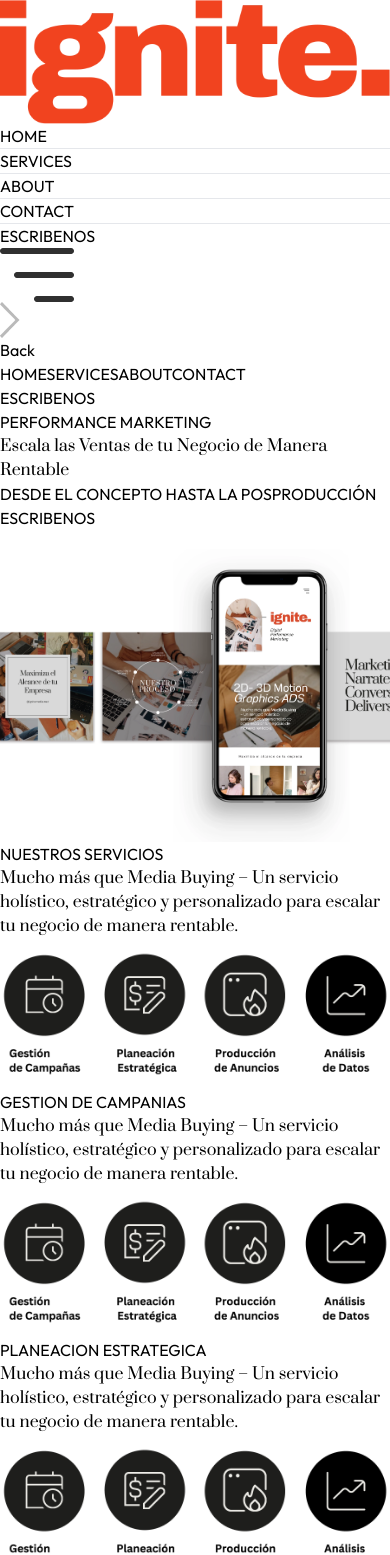
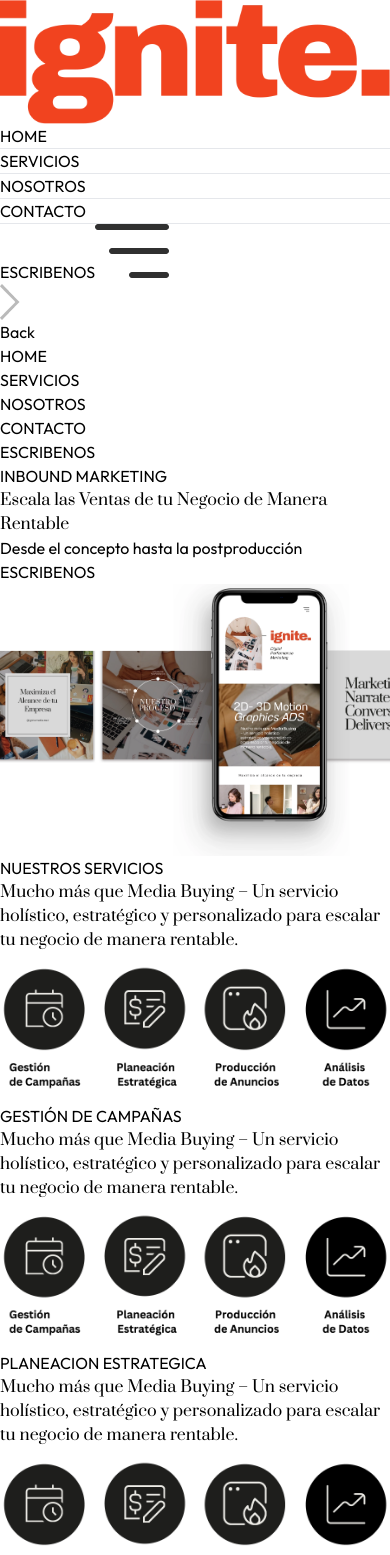
Before and after one commit to sergioortega18/ignite, a React (Vite) app: page / in a window 390 px wide. Shown: the top 1555 px of the page. Built offline with nearby package versions, Linux system fonts and the light colour scheme.

Commit message:
Reformateo de codigo

```diff
--- a/src/App.jsx
+++ b/src/App.jsx
@@ -21,13 +21,13 @@
           <section id="home" className='p-2'>
             <Home />
           </section>
-          <section id="services" className='p-2'>
+          <section id="servicios" className='p-2'>
             <Services />
           </section>
-          <section id="about" className='p-2'>
+          <section id="nosotros" className='p-2'>
             <About />
           </section>
-          <section id="contact" className='p-2'>
+          <section id="contacto" className='p-2'>
             <Contact />
           </section>
           <section className='p-2'>
--- a/src/components/Campains.jsx
+++ b/src/components/Campains.jsx
@@ -2,25 +2,38 @@
 import { assets } from "../assets/assets";
 
 const Campains = () => {
-    return (
-        <div className='flex flex-col items-center sm:flex-row border border-gray-300 p-4 pt-24 md:py-32 lg:pt-40 md:gap-24'>
+  return (
+    <div className='flex flex-col items-center sm:flex-row border border-gray-300 p-4 '>
+      <Content />
+      <Image />
+    </div>
+  );
+};
 
+const Content = () => (
+  <div className='w-full sm:w-1/2 flex items-center justify-center pb-0 sm:py-0'>
+    <div className='text-[#414141] flex flex-col lg:p-6'>
+      <Header />
+      <Title />
+    </div>
+  </div>
+);
 
-            <div className='w-full sm:w-1/2 flex items-center justify-center pb-0 sm:py-0'>
+const Header = () => (
+  <div className='flex items-center gap-2 lg:p-4'>
+    <p className='w-8 md:w-11 h-[2px] bg-[#414141]'></p>
+    <p className='font-medium text-sm md:text-2xl leading-tight'>GESTIÓN DE CAMPAÑAS</p>
+  </div>
+);
 
-                <div className='text-[#414141] flex flex-col lg:p-6'>
+const Title = () => (
+  <h1 className='prata-regular text-3xl sm:py-3 lg:text-3xl lg:leading-normal leading-snug p-4'>
+    Mucho más que Media Buying – Un servicio holístico, estratégico y personalizado para escalar tu negocio de manera rentable.
+  </h1>
+);
 
-                    <div className='flex items-center gap-2 text-base'>
-                        <p className='font-medium text-sm md:text-2xl leading-tight'> GESTION DE CAMPANIAS</p>
-                        <p className='w-8 md:w-11 h-[2px] bg-[#414141]'></p>
-                    </div>
+const Image = () => (
+  <img className='w-full px-2 sm:w-1/3 sm:p-2' src={assets.datos} alt="Datos" />
+);
 
-                    <h1 className='prata-regular text-xl sm:py-3 lg:text-2xl leading-tight py-4'>Mucho más que Media Buying – Un servicio holístico, estratégico y personalizado para escalar tu negocio de manera rentable.</h1>
-                </div>
-            </div>
-
-            <img className=' w-full px-2 sm:w-1/3 sm:p-2' src={assets.datos} alt="" />
-        </div>
-    );
-};
 export default Campains;
--- a/src/components/Navbar.jsx
+++ b/src/components/Navbar.jsx
@@ -1,71 +1,86 @@
 import React, { useState } from "react";
-import { assets } from '../assets/assets'
+import { assets } from '../assets/assets';
 
 const Navbar = () => {
-
     const [visible, setVisible] = useState(false);
 
     return (
-        <div className="fixed top-0 left-0 w-full bg-white shadow-md z-10 flex items-center justify-between p-4 font-medium">
+        <nav className="fixed top-0 left-0 w-full bg-white shadow z-10">
+            <div className="container mx-auto flex justify-between items-center p-4 font-medium">
+                <Logo />
+                <NavLinks />
+                <div className="flex items-center">
+                    <ContactButton />
+                    <MenuButton onClick={() => setVisible(true)} />
+                </div>
+            </div>
+            <SidebarMenu visible={visible} onClose={() => setVisible(false)} />
+        </nav>
+    );
+};
 
-            {/*primera Seccion */}
-            <div className="pl-4 md:pl-28">
-                <a to='/'><img src={assets.logo} className="w-20 md:w-36" alt="" /></a>
-            </div>
 
-            {/* Segunda Seccion */}
-            <ul className="hidden sm:flex gap-5 text-sm text-gray-700">
 
-                <a href='#home' className='flex flex-col items-center gap-1'>
-                    <p>HOME</p>
-                    <hr className="W-2/4 border-none h-[1.5px] bg-gray-700 hidden"></hr>
+const Logo = () => (
+    <a href="#home">
+        <img src={assets.logo} className="w-20 md:w-32 ml-3" alt="Logo" />
     </a>
-                <a href='#services' className='flex flex-col items-center gap-1'>
-                    <p>SERVICES</p>
-                    <hr className="W-2/4 border-none h-[1.5px] bg-gray-700 hidden"></hr>
+);
+
+const NavLinks = () => (
+    <ul className="hidden md:flex gap-5 text-sm text-gray-700">
+        {['home', 'servicios', 'nosotros', 'contacto'].map((link) => (
+            <NavItem key={link} link={link} />
+        ))}
+    </ul>
+);
+
+const NavItem = ({ link }) => (
+    <li>
+        <a href={`#${encodeURIComponent(link)}`} className="flex flex-col items-center gap-1">
+            <p>{link.toUpperCase()}</p>
+            <hr className="w-2/4 border-none h-[1.5px] bg-gray-700 hidden" />
         </a>
-                <a href='#about' className='flex flex-col items-center gap-1'>
-                    <p>ABOUT</p>
-                    <hr className="W-2/4 border-none h-[1.5px] bg-gray-700 hidden"></hr>
-                </a>
-                <a href='#contact' className='flex flex-col items-center gap-1'>
-                    <p>CONTACT</p>
-                    <hr className="W-2/4 border-none h-[1.5px] bg-gray-700 hidden"></hr>
-                </a>
+    </li>
+);
 
-            </ul>
+const ContactButton = () => (
+    <button type="submit" className="bg-black text-white text-xs px-6 py-3 rounded hidden md:block">
+        ESCRIBENOS
+    </button>
+);
 
-            <div className='hidden sm:flex items-center gap-2 lg:py-6 md:pr-28'>
-                <button type='submit' className='bg-black text-white text-xs px-6 py-3 rounded'>ESCRIBENOS</button>
-            </div>
+const MenuButton = ({ onClick }) => (
+    <button onClick={onClick} className="sm:hidden">
+        <img src={assets.menu_icon} className="w-4 cursor-pointer mr-3" alt="Menu" />
+    </button>
+);
 
-            <div className="p-4">
-                <img onClick={() => setVisible(true)} src={assets.menu_icon} className='w-4 cursor-pointer sm:hidden' alt="" />
-            </div>
-            {/* Sidebar menu for small screens */}
+const SidebarMenu = ({ visible, onClose }) => (
     <div className={`absolute top-0 right-0 bottom-0 overflow-hidden bg-white transition-all overflow-y-auto h-screen ${visible ? 'w-full' : 'w-0'}`}>
-
-                <div className='flex flex-col text-gray-600'>
-
-                    <div onClick={() => setVisible(false)} className='flex items-center gap-4 p-3 cursor-pointer'>
-                        <img className='h-4 rotate-180' src={assets.dropdown_icon} alt="" />
+        <div className="flex flex-col text-gray-600">
+            <div onClick={onClose} className="flex items-center gap-4 p-3 cursor-pointer">
+                <img className="h-4 rotate-180" src={assets.dropdown_icon} alt="Back" />
                 <p>Back</p>
             </div>
-
-                    <a onClick={() => setVisible(false)} className='py-2 pl-6 border' href='#home'>HOME</a>
-                    <a onClick={() => setVisible(false)} className='py-2 pl-6 border' href='#services'>SERVICES</a>
-                    <a onClick={() => setVisible(false)} className='py-2 pl-6 border' href='#about'>ABOUT</a>
-                    <a onClick={() => setVisible(false)} className='py-2 pl-6 border' href='#contact'>CONTACT</a>
-
-                    <div className='flex items-center gap-2 px-4 lg:p-6 p-4 '>
-                        <button type='submit' className='bg-black text-white text-xs px-2 py-3 rounded'>ESCRIBENOS</button>
-                    </div>
-
+            <ul className="flex flex-col">
+                {['home', 'servicios', 'nosotros', 'contacto'].map((link) => (
+                    <SidebarItem key={link} link={link} onClick={onClose} />
+                ))}
+            </ul>
+            <div className="py-2 pl-6">
+                <button type="submit" className="bg-black text-white text-xs px-6 py-3 rounded">
+                    ESCRIBENOS
+                </button>
             </div>
         </div>
+    </div>
+);
 
-        </div>
-    )
+const SidebarItem = ({ link, onClick }) => (
+    <li onClick={onClick} className="py-2 pl-6 border">
+        <a href={`#${encodeURIComponent(link)}`}>{link.toUpperCase()}</a>
+    </li>
+);
 
-}
-export default Navbar
+export default Navbar;
--- a/src/components/Planner.jsx
+++ b/src/components/Planner.jsx
@@ -2,25 +2,38 @@
 import { assets } from "../assets/assets";
 
 const Planner = () => {
-    return (
-        <div className='flex flex-col items-center sm:flex-row border border-gray-300 p-4 p4 md:py-32 lg:pt-40  md:gap-24'>
+  return (
+    <div className='flex flex-col items-center sm:flex-row border border-gray-300 p-4 md:py-32 lg:pt-40 md:gap-24'>
+      <Content />
+      <Image />
+    </div>
+  );
+};
 
-            <div className='w-full sm:w-1/2 flex items-center justify-center pb-0 sm:py-0'>
+const Content = () => (
+  <div className='w-full sm:w-1/2 flex items-center justify-center pb-0 sm:py-0'>
+    <div className='text-[#414141] flex flex-col lg:p-6'>
+      <Header />
+      <Title />
+    </div>
+  </div>
+);
 
-                <div className='text-[#414141] flex flex-col lg:p-6 '>
+const Header = () => (
+    <div className='flex items-center gap-2 lg:p-4'>
+    <p className='w-8 md:w-11 h-[2px] bg-[#414141]'></p>
+    <p className='font-medium text-sm md:text-2xl leading-tight'>PLANEACION ESTRATEGICA</p>
+  </div>
+);
 
-                    <div className='flex items-center gap-2 text-base'>
-                        <p className='font-medium text-sm md:text-2xl leading-tight'>PLANEACION ESTRATEGICA</p>
-                        <p className='w-8 md:w-11 h-[2px] bg-[#414141]'></p>
-                    </div>
+const Title = () => (
+  <h1 className='prata-regular text-3xl sm:py-3 lg:text-3xl lg:leading-normal leading-snug p-4'>
+    Mucho más que Media Buying – Un servicio holístico, estratégico y personalizado para escalar tu negocio de manera rentable.
+  </h1>
+);
 
-                    <h1 className='prata-regular text-xl sm:py-3 lg:text-2xl leading-tight py-4'>Mucho más que Media Buying – Un servicio holístico, estratégico y personalizado para escalar tu negocio de manera rentable.</h1>
-                </div>
-            </div>
+const Image = () => (
+  <img className='w-full px-2 sm:w-1/3 sm:p-2' src={assets.datos} alt="Datos" />
+);
 
-            <img className='w-full px-2 sm:w-1/3 sm:p-2' src={assets.datos} alt="" />
-
-        </div>
-    );
-};
 export default Planner;
--- a/src/pages/Contact.jsx
+++ b/src/pages/Contact.jsx
@@ -5,26 +5,49 @@
 const Contact = () => {
     return (
         <div className='border border-gray-200 p-4 pt-24 md:p-32 lg:pt-40 gap-4'>
-
-            <div className='text-center text-2xl pt-10'>
-                <Title text1={'CONTACT'} text2={'US'} />
-            </div>
-
-            <div className='my-10 flex flex-col justify-center md:flex-row gap-10 mb-8'>
-                <img className='w-full md:max-w-[480px]' src={assets.contact_img} alt="" />
-                <div className='flex flex-col justify-center items-start gap-6 p-2'>
-                    <p className='font-semibold text-xl text-gray-600'>Our Store</p>
-                    <p className=' text-gray-500'>54709 Willms Station <br /> Suite 350, Washington, USA</p>
-                    <p className=' text-gray-500'>Tel: (415) 555-0132 <br /> Email: admin@forever.com</p>
-                    <p className='font-semibold text-xl text-gray-600'>Careers at Forever</p>
-                    <p className=' text-gray-500'>Learn more about our teams and job openings.</p>
-                    <button className='border border-black px-8 py-4 text-sm hover:bg-black hover:text-white transition-all duration-500'>Explore Jobs</button>
-                </div>
-            </div>
+            <Header />
+            <Content />
+        </div>
+    );
+};
 
 
-        </div>
-    )
-}
 
+const Header = () => (
+    <div className='text-center text-2xl pt-10'>
+        <Title text1='CONTACT' text2='US' />
+    </div>
+);
+
+const Content = () => (
+    <div className='my-10 flex flex-col justify-center md:flex-row gap-10 mb-8'>
+        <img className='w-full md:max-w-[480px]' src={assets.contact_img} alt="Contact" />
+        <ContactDetails />
+    </div>
+);
+
+
+
+const ContactDetails = () => (
+    <div className='flex flex-col justify-center items-start gap-6 p-2'>
+        <ContactInfo title='Our Store' address='54709 Willms Station Suite 350, Washington, USA' phone='(415) 555-0132' email='admin@forever.com' />
+        <CareersInfo />
+    </div>
+);
+
+const ContactInfo = ({ title, address, phone, email }) => (
+    <>
+        <p className='font-semibold text-xl text-gray-600'>{title}</p>
+        <p className='text-gray-500'>{address}</p>
+        <p className='text-gray-500'>Tel: {phone} <br /> Email: {email}</p>
+    </>
+);
+
+const CareersInfo = () => (
+    <>
+        <p className='font-semibold text-xl text-gray-600'>Careers at Forever</p>
+        <p className='text-gray-500'>Learn more about our teams and job openings.</p>
+        <button className='border border-black px-8 py-4 text-sm hover:bg-black hover:text-white transition-all duration-500'>Explore Jobs</button>
+    </>
+);
 export default Contact
--- a/src/pages/Home.jsx
+++ b/src/pages/Home.jsx
@@ -3,38 +3,59 @@
 
 const Home = () => {
   return (
+    <div className='pt-16 md:pt-32 lg:pt-32'>
+      <div
+        className='flex flex-col items-center sm:flex-row p-4 bg-cover bg-center'
 
-    <div className='flex flex-col items-center sm:flex-row border border-gray-200 p-4 pt-24 md:pt-32 lg:pt-40'>
-
-
-      <div className='w-full sm:w-1/2 flex items-center justify-center py-2 sm:py-0'>
-
-        <div className='text-[#414141] flex flex-col lg:p-6 '>
-
-          <div className='flex items-center gap-2 text-base'>
-            <p className='w-8 md:w-11 h-[2px] bg-[#414141]'></p>
-            <p className=' font-medium text-sm md:text-base'>PERFORMANCE MARKETING</p>
-          </div>
-
-          <h1 className='prata-regular text-3xl sm:py-3 lg:text-5xl leading-tight py-4'> Escala las Ventas de tu Negocio de Manera Rentable</h1>
-
-          <div className='flex items-center gap-2 pb-2'>
-            <p className=' font-medium text-sm md:text-base lead'>DESDE EL CONCEPTO HASTA LA POSPRODUCCIÓN </p>
-            <p className='w-8 md:w-11 h-[2px] bg-[#414141]'></p>
-          </div>
-
-          <div className='flex items-center gap-2 lg:py-6 py-4 pb-0'>
-            <button type='submit' className='bg-black text-white text-xs px-6 py-3 rounded'>ESCRIBENOS</button>
-          </div>
-
-        </div>
+      >
+        <HeroContent />
+        <HeroImage />
       </div>
-
-      {/* Hero Right Side */}
-      <img className='w-full sm:w-1/2 h-1/4' src={assets.hero_img} alt="" />
-
     </div>
   )
 }
 
+
+
+
+const HeroContent = () => (
+  <div className='w-full sm:w-1/2 flex items-center justify-center py-2 sm:py-0'>
+    <div className='text-[#414141] flex flex-col lg:pl-10'>
+      <Header />
+      <Title />
+      <SubHeader />
+      <ActionButton />
+    </div>
+  </div>
+)
+
+const Header = () => (
+  <div className='flex items-center gap-2 text-base'>
+    <p className='w-8 md:w-11 h-[2px] bg-[#414141]'></p>
+    <p className='font-semibold text-xs md:text-base'>INBOUND MARKETING</p>
+  </div>
+)
+
+const Title = () => (
+  <h1 className='prata-regular text-3xl sm:py-3 lg:text-5xl lg:leading-snug leading-snug py-4'>
+     Escala las Ventas de tu Negocio de Manera Rentable
+  </h1>
+)
+
+const SubHeader = () => (
+  <div className='flex items-center gap-2 pb-2'>
+    <p className='font-light text-sm md:text-base lead'>Desde el concepto hasta la postproducción</p>
+  </div>
+)
+
+const ActionButton = () => (
+  <div className='flex items-center gap-2 lg:py-6 py-4 pb-0'>
+    <button type='submit' className='bg-[#f14823] text-white text-xs px-6 py-3 rounded'>ESCRIBENOS</button>
+  </div>
+)
+
+const HeroImage = () => (
+  <img className='w-full sm:w-1/2 h-1/4' src={assets.hero_img} alt="Hero" />
+)
+
 export default Home
--- a/src/pages/Services.jsx
+++ b/src/pages/Services.jsx
@@ -6,44 +6,46 @@
 
 const Services = () => {
   return (
-    <div id="#services" className='flex flex-col items-center sm:flex-col'>
-
+    <div className='flex flex-col items-center sm:flex-col'>
       <main>
-        <section className='py-4'>
-
-          <div className='flex flex-col items-center sm:flex-row border border-gray-300 p-4 pt-24 md:py-32 lg:pt-40 md:gap-24'>
-
-                      <div className='w-full sm:w-1/2 flex items-center justify-center pb-0 sm:py-0'>
-
-                          <div className='text-[#414141] flex flex-col lg:p-6 md:px-4'>
-
-                              <div className='flex items-center gap-2'>
-                                  <p className='w-8 md:w-11 h-[2px] bg-[#414141]'></p>
-                                  <p className='font-medium text-lg md:text-3xl lead'> NUESTROS SERVICIOS</p>
-                                  <p className='w-8 md:w-11 h-[2px] bg-[#414141]'></p>
-                              </div>
-
-                              <h1 className='prata-regular text-xl sm:py-3 lg:text-2xl leading-tight py-4'>Mucho más que Media Buying – Un servicio holístico, estratégico y personalizado para escalar tu negocio de manera rentable.</h1>
-                          </div>
-                      </div>
-
-                      <img className=' w-full px-2 sm:w-1/3 sm:p-2' src={assets.datos} alt="" />
-                  </div>
-        </section>
-
-        <section className='py-4'>
+        <ServiceSection />
+        <SectionWrapper>
           <Campains />
-        </section>
-        <section className='py-4'>
+        </SectionWrapper>
+        <SectionWrapper>
           <Planner />
-        </section>
-        <section className='py-4'>
+        </SectionWrapper>
+        <SectionWrapper>
           <Ads />
-        </section>
+        </SectionWrapper>
       </main>
-
     </div>
   )
 }
 
+const ServiceSection = () => (
+  <section className='py-4'>
+    <div className='flex flex-col items-center sm:flex-row border border-gray-300 p-4 pt-24 md:py-32 lg:pt-36 md:gap-24'>
+      <div className='w-full sm:w-1/2 flex items-center justify-center pb-0 sm:py-0'>
+        <div className='text-[#414141] flex flex-col lg:p-6 md:px-4'>
+          <div className='flex items-center gap-2 lg:p-4'>
+            <p className='w-8 md:w-11 h-[2px] bg-[#414141]'></p>
+            <p className='font-medium text-lg md:text-3xl lead'> NUESTROS SERVICIOS</p>
+          </div>
+          <h1 className='prata-regular text-3xl sm:py-3 lg:text-3xl lg:leading-normal leading-snug p-4'>
+            Mucho más que Media Buying – Un servicio holístico, estratégico y personalizado para escalar tu negocio de manera rentable.
+          </h1>
+        </div>
+      </div>
+      <img className='w-full px-2 sm:w-1/3 sm:p-2' src={assets.datos} alt="Datos" />
+    </div>
+  </section>
+)
+
+const SectionWrapper = ({ children }) => (
+  <section className='py-4'>
+    {children}
+  </section>
+)
+
 export default Services
```
Also changed, not shown: src/components/Ads.jsx (+31 -15 lines), src/components/NewsletterBox.jsx (+24 -13 lines), src/assets/hero_img.webp. Lines whose indentation alone changed are shown as unchanged.
